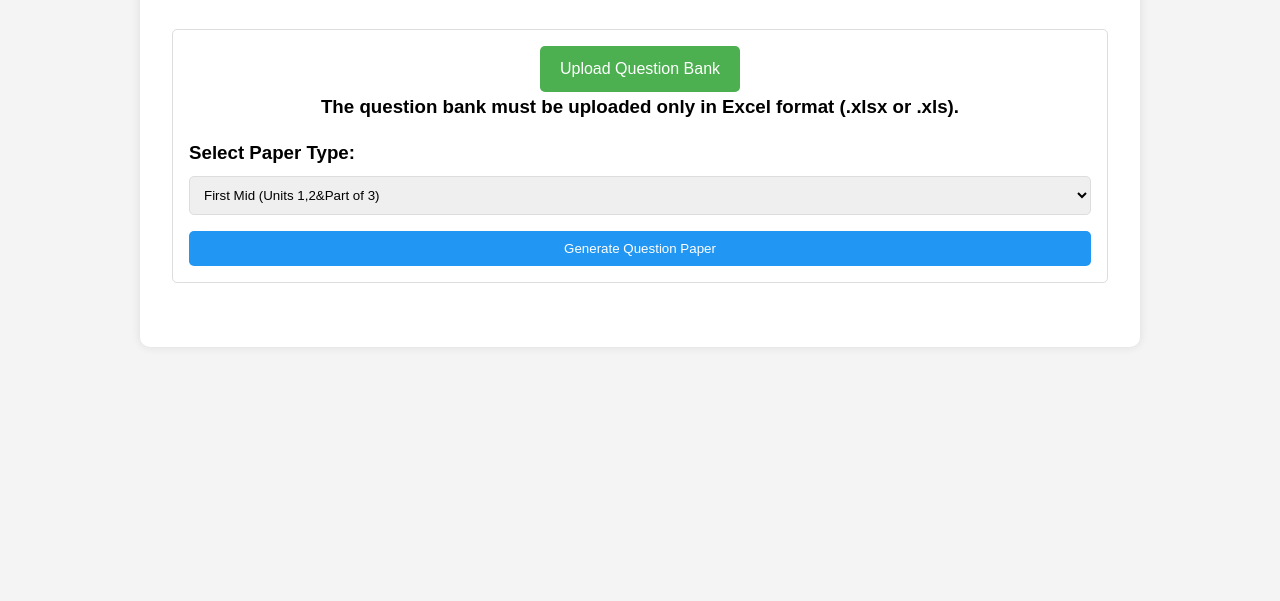
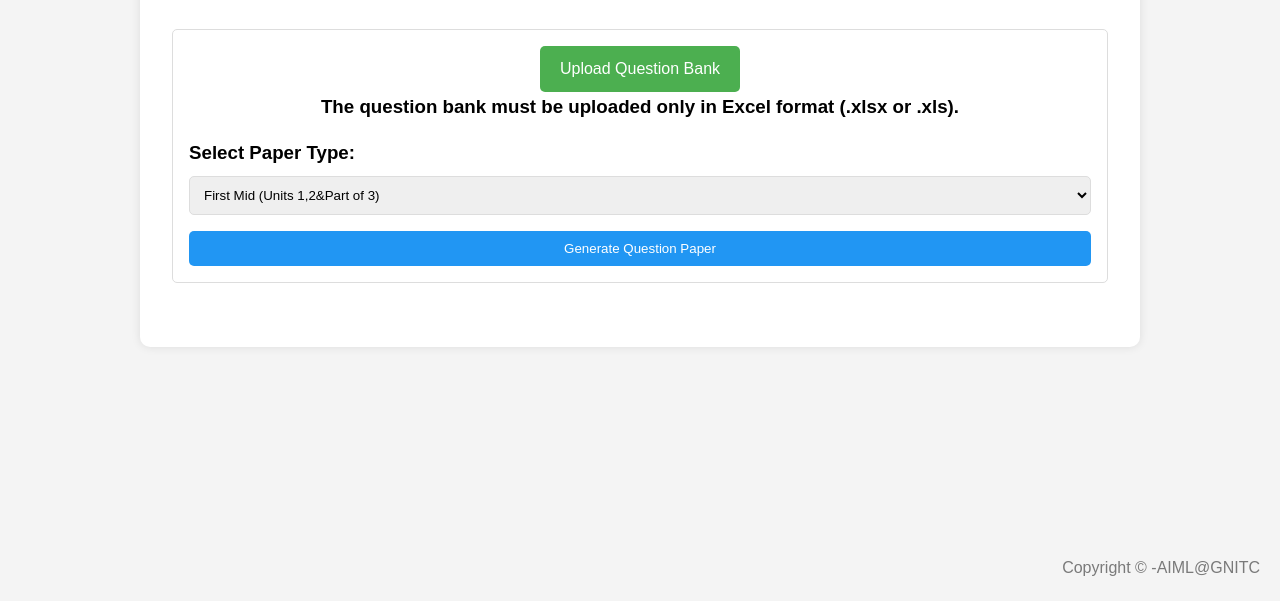
Before and after one commit to gnitcmidexams/DES_Frontend, a plain HTML site: page index.html in a window 1280 px wide. Shown: the part 199-800 px from the top of the page. Drawn offline with nearby package versions, Linux system fonts and the light colour scheme; a script that the page names is missing.

Commit message:
Update index.html

```diff
--- a/index.html
+++ b/index.html
@@ -61,6 +61,7 @@
             <button id="downloadButton" style="display: none;">Download Question Paper</button>
         </div>
     </div>
+    <div class="watermark">Copyright © -AIML@GNITC</div>
 
     <script src="script.js"></script>
 </body>
```
